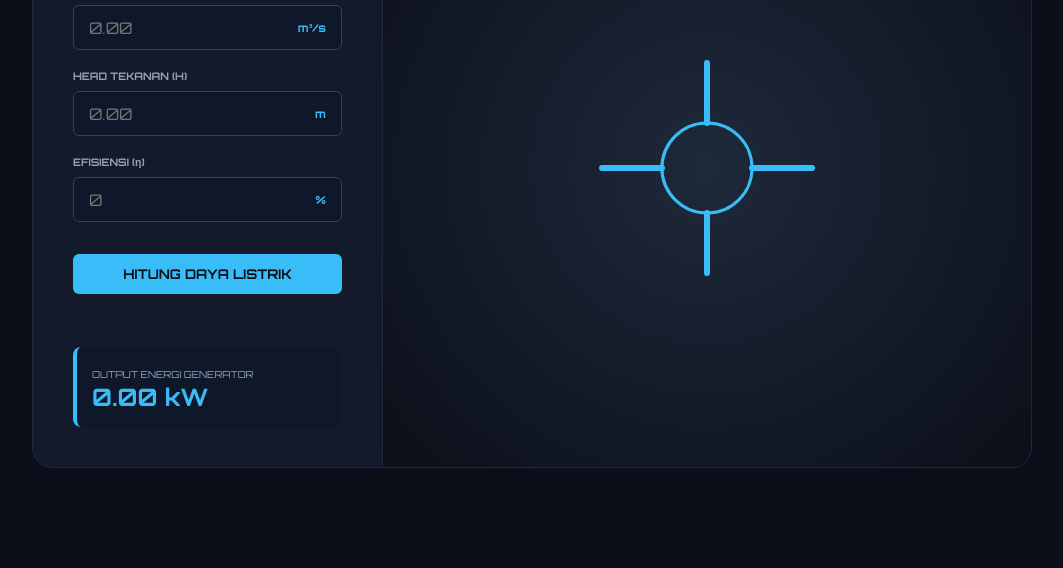
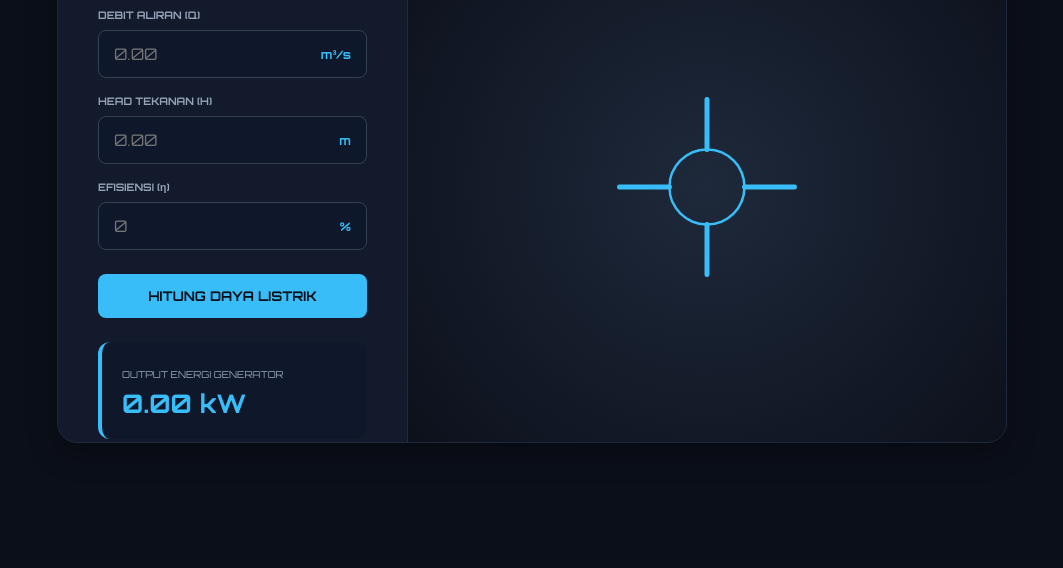
Before and after one commit to lishafira/Kalkulator-Mekanika-Fluida, a website: page index.html in a window 1280 px wide. Shown: the part 232-800 px from the top of the page, without its empty margins (108-1171 px from the left). Drawn offline with nearby package versions, Linux system fonts and the light colour scheme.

Commit message:
poles pt.kesekian

```diff
--- a/public/style.css
+++ b/public/style.css
@@ -1,36 +1,42 @@
-* { margin:0; padding:0; box-sizing:border-box; font-family:'Orbitron', sans-serif; }
-body { background:#0b0f19; color:#fff; min-height:100vh; display:flex; justify-content:center; align-items:center; padding: 20px; }
+* { margin: 0; padding: 0; box-sizing: border-box; font-family: 'Orbitron', sans-serif; }
+body { background: #0b0f19; color: #fff; min-height: 100vh; display: flex; justify-content: center; align-items: center; padding: 20px; }
 
 .main-wrapper {
-    display:grid; grid-template-columns: 350px 1fr; width: 100%; max-width: 1000px; height: 600px;
-    background:#131a2c; border-radius:20px; border:1px solid #1e293b; overflow:hidden;
+    display: grid;
+    grid-template-columns: 350px 1fr;
+    width: 100%; max-width: 950px; height: 550px;
+    background: #131a2c; border-radius: 20px;
+    border: 1px solid #1e293b; overflow: hidden;
+    box-shadow: 0 10px 30px rgba(0,0,0,0.3);
 }
 
-.sidebar { padding: 2.5rem; display:flex; flex-direction:column; gap: 1.5rem; border-right:1px solid #1e293b; }
-.input-section { display:flex; flex-direction:column; gap: 1.2rem; }
-.field label { font-size: 0.65rem; color: #94a3b8; font-weight: 700; margin-bottom: 0.5rem; display: block; }
+.sidebar { padding: 2.5rem; display: flex; flex-direction: column; gap: 1.5rem; border-right: 1px solid #1e293b; }
+.input-section { display: flex; flex-direction: column; gap: 1rem; }
+
+.field label { font-size: 0.65rem; color: #94a3b8; font-weight: 700; display: block; margin-bottom: 0.5rem; }
 
 .input-group {
-    display:flex; align-items:center; background:#0f172a; border:1px solid #334155;
-    border-radius:6px; padding: 0 15px; height: 45px;
+    display: flex; align-items: center; background: #0f172a;
+    border: 1px solid #334155; border-radius: 8px; padding: 0 15px; height: 48px;
 }
-input { background:none; border:none; color:#fff; width:100%; outline:none; font-size:1rem; }
-/* Menghilangkan panah spinner */
-input::-webkit-outer-spin-button, input::-webkit-inner-spin-button { -webkit-appearance:none; margin:0; }
-.unit { color:#38bdf8; font-size:0.7rem; font-weight:bold; margin-left:10px; }
+input {
+    background: none; border: none; color: #fff; width: 100%; outline: none; font-size: 1rem;
+    appearance: none; -webkit-appearance: none;
+}
+.unit { color: #38bdf8; font-size: 0.75rem; font-weight: bold; margin-left: 10px; flex-shrink: 0; }
 
 .calc-btn {
-    background:#38bdf8; color:#0b0f19; border:none; padding:12px; border-radius:6px;
-    font-weight:bold; cursor:pointer; transition:0.3s; margin-top:0.5rem;
+    background: #38bdf8; color: #0b0f19; border: none; padding: 14px;
+    border-radius: 8px; font-weight: 700; cursor: pointer; transition: 0.3s;
 }
-.calc-btn:hover { background:#bae6fd; }
+.calc-btn:hover { background: #bae6fd; }
 
-.result-box { margin-top: auto; background:#0f172a; padding:15px; border-radius:8px; border-left:4px solid #38bdf8; }
-.result-box small { color:#94a3b8; font-size:0.6rem; }
-.result-box h1 { color:#38bdf8; font-size:1.5rem; }
+.result-box { margin-top: auto; background: #0f172a; padding: 20px; border-radius: 12px; border-left: 4px solid #38bdf8; }
+.result-box small { color: #94a3b8; font-size: 0.6rem; }
+.result-box h1 { color: #38bdf8; font-size: 1.6rem; margin-top: 5px; }
 
 .visual-area {
-    display:flex; justify-content:center; align-items:center;
-    background:radial-gradient(circle, #1e293b, #0b0f19); padding: 20px;
+    display: flex; justify-content: center; align-items: center;
+    background: radial-gradient(circle, #1e293b, #0b0f19); padding: 20px;
 }
-#turbineSVG { width: 80%; max-width: 300px; height: auto; }
+#turbineSVG { width: 100%; max-width: 250px; height: auto; }
```
